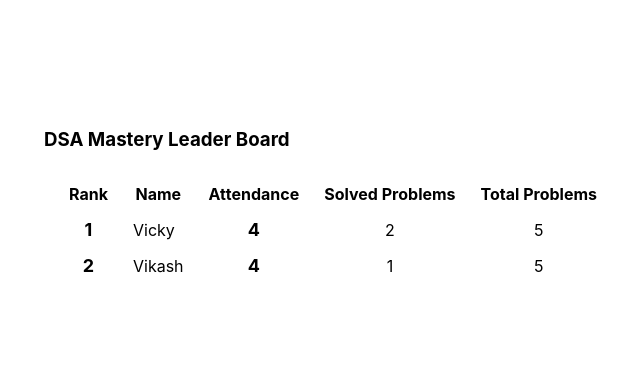
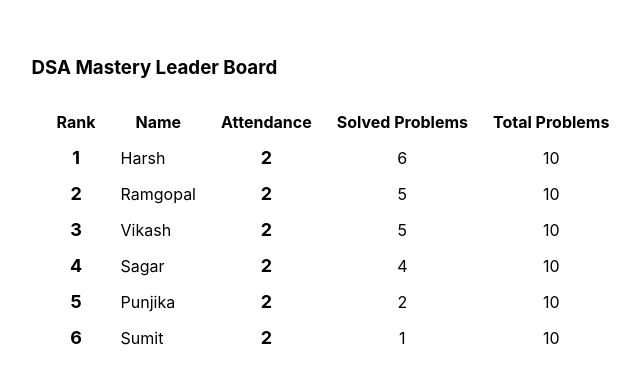
Before and after one commit to Anubhav311/openboard, a React app: page / in a window 1280 px wide. Shown: the part 200-584 px from the top of the page, without its empty margins (307-947 px from the left). Built offline with nearby package versions, Linux system fonts and the light colour scheme.

Commit message:
added members on the board

```diff
--- a/src/App.tsx
+++ b/src/App.tsx
@@ -39,52 +39,41 @@ type MembersListProps = {
 
 let membersList = [
   {
-    name: 'Vicky',
-    attendance: 4,
-    totalProblems: 5,
-    solvedProblems: 2,
+    name: 'Sagar',
+    attendance: 2,
+    totalProblems: 10,
+    solvedProblems: 4,
   },
   {
     name: 'Vikash',
-    attendance: 4,
-    totalProblems: 5,
+    attendance: 2,
+    totalProblems: 10,
+    solvedProblems: 5,
+  },
+  {
+    name: 'Harsh',
+    attendance: 2,
+    totalProblems: 10,
+    solvedProblems: 6,
+  },
+  {
+    name: 'Sumit',
+    attendance: 2,
+    totalProblems: 10,
     solvedProblems: 1,
   },
-  // {
-  //   name: 'Vikash',
-  //   prMerge: 6,
-  //   typeingSpeed: 7,
-  //   keyboardOrMouse: 'Low',
-  //   leetcodeScore: 0,
-  // },
-  // {
-  //   name: 'Harsh',
-  //   prMerge: 7,
-  //   typeingSpeed: 28,
-  //   keyboardOrMouse: 'Low',
-  //   leetcodeScore: 0,
-  // },
-  // {
-  //   name: 'Saransh',
-  //   prMerge: 0,
-  //   typeingSpeed: 40,
-  //   keyboardOrMouse: 'Low',
-  //   leetcodeScore: 0,
-  // },
-  // {
-  //   name: 'Asif',
-  //   prMerge: 4,
-  //   typeingSpeed: 0,
-  //   keyboardOrMouse: 'Low',
-  //   leetcodeScore: 0,
-  // },
-  // {
-  //   name: 'Arpit',
-  //   prMerge: 0,
-  //   typeingSpeed: 73,
-  //   keyboardOrMouse: 'Low',
-  //   leetcodeScore: 0,
-  // },
+  {
+    name: 'Ramgopal',
+    attendance: 2,
+    totalProblems: 10,
+    solvedProblems: 5,
+  },
+  {
+    name: 'Punjika',
+    attendance: 2,
+    totalProblems: 10,
+    solvedProblems: 2,
+  },
 ]
 
 membersList = membersList.sort((a: any, b: any) =>
```
